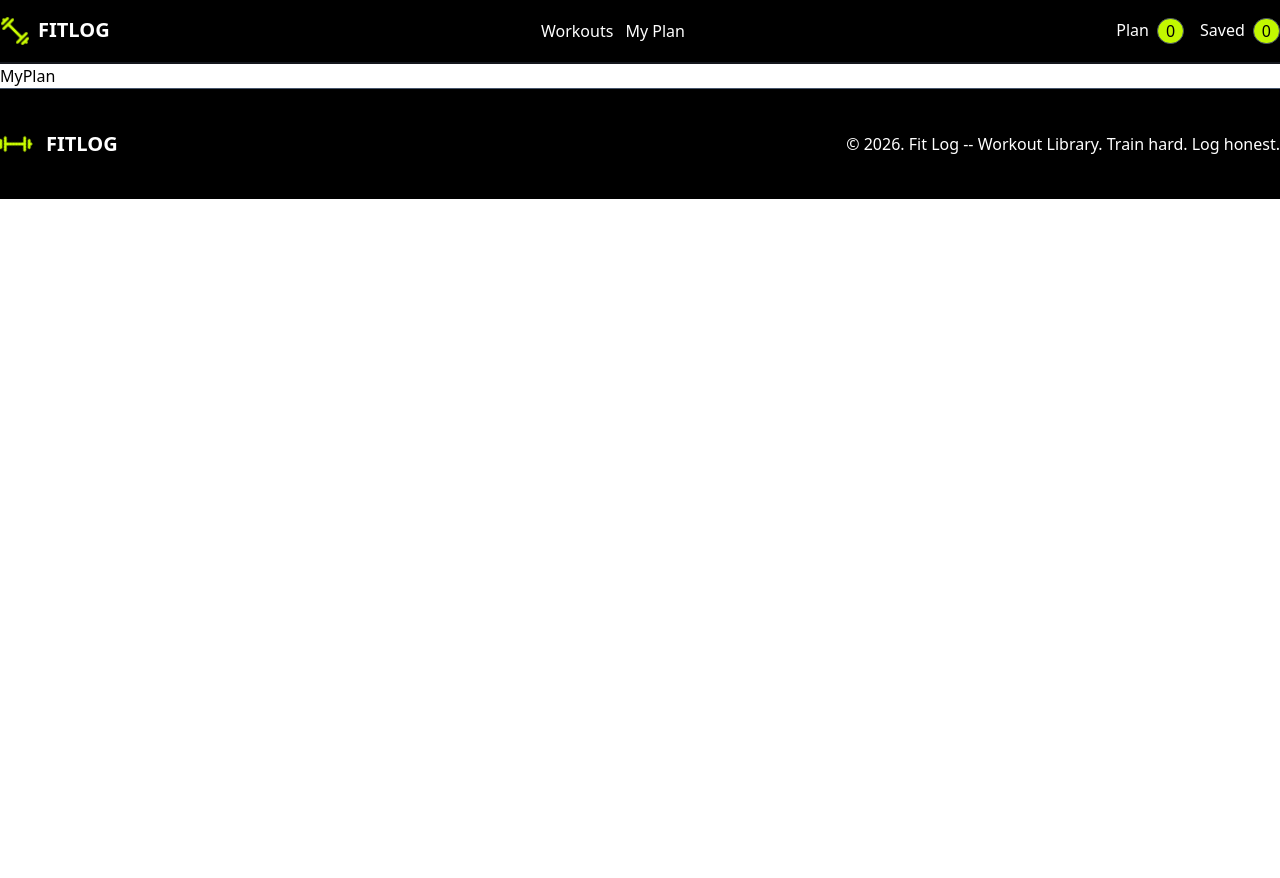
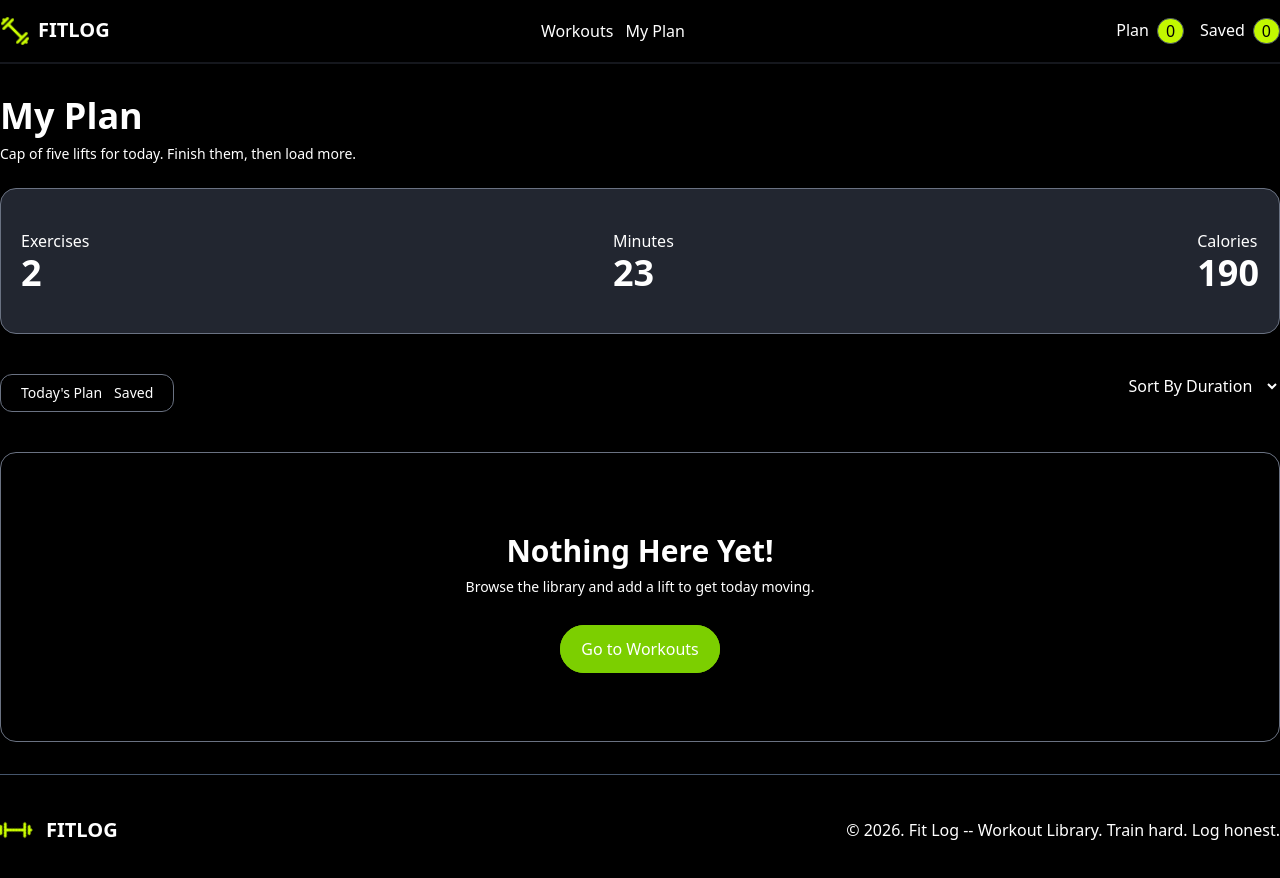
Before and after one commit to mdSaifurRahman25/PH-Assignment-6, a Next.js app: page /myplan in a window 1280 px wide. Shown: the top 878 px of the page. Before the commit the page ends 800 px from the top, so only its background shows below. Built offline with nearby package versions, Linux system fonts and the light colour scheme.

Commit message:
my plan page designed is done successfully.

```diff
--- a/src/app/myplan/page.tsx
+++ b/src/app/myplan/page.tsx
@@ -1,8 +1,62 @@
+import Link from 'next/link'
 import React from 'react'
 
 const MyPlan = () => {
   return (
-    <div>MyPlan</div>
+    <div className='commonColor'>
+      <div className='container mx-auto py-8'>
+        {/* Title Section */}
+        <div className='pb-6'>
+          <h1 className='text-white font-bold text-4xl pb-2'>My Plan</h1>
+          <p className='text-sm text-white'>Cap of five lifts for today. Finish them, then load more.</p>
+        </div>
+
+        {/* Dashboard */}
+        <div className='flex justify-between items-center text-white border border-gray-500 rounded-2xl px-5 py-10 bg-[#222630]'>
+          <div>
+            <p>Exercises</p>
+            <p className='font-bold text-4xl'>2</p>
+          </div>
+          <div>
+            <p>Minutes</p>
+            <p className='font-bold text-4xl'>23</p>
+          </div>
+          <div>
+            <p>Calories</p>
+            <p className='font-bold text-4xl'>190</p>
+          </div>
+        </div>
+
+        {/* Card Name Section */}
+        <div className='text-white flex justify-between pt-10 pb-10'>
+          {/* Right Side */}
+          <div className='flex gap-3 border border-gray-500 text-sm px-5 py-2 rounded-xl'>
+            <Link href={'/'}>{"Today's Plan"}</Link>
+            <Link href={'/'}>Saved</Link>
+          </div>
+
+          {/* Left Side */}
+          <div className='text-white'>
+            <label htmlFor="">Sort By</label>
+            <select className='text-white' name="" id="">
+              <option value="">Duration</option>
+              <option value="">Example 1</option>
+              <option value="">Example 2</option>
+            </select>
+          </div>
+        </div>
+
+        {/* Workout List Section */}
+          <div className="py-20 border border-gray-500 rounded-2xl flex flex-col justify-between items-center text-center text-white">
+            <p className='text-3xl font-bold'>Nothing Here Yet!</p>
+            <p className='pt-2 text-sm'>Browse the library and add a lift to get today moving.</p>
+            <button className='pt-10'>
+              <Link className='border border-lime-500 rounded-full px-5 py-3 bg-lime-500 ' href={'/workouts'}>Go to Workouts</Link>
+            </button>
+          </div>
+
+      </div>
+    </div>
   )
 }
 
```
